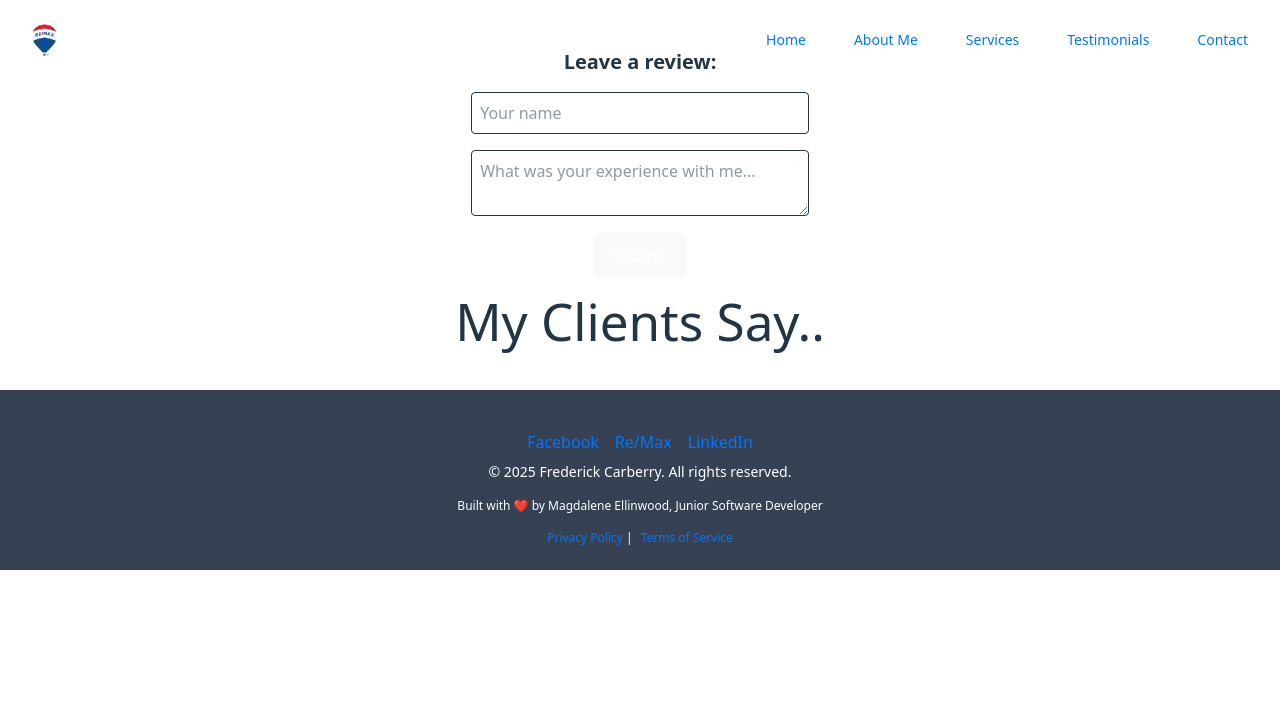
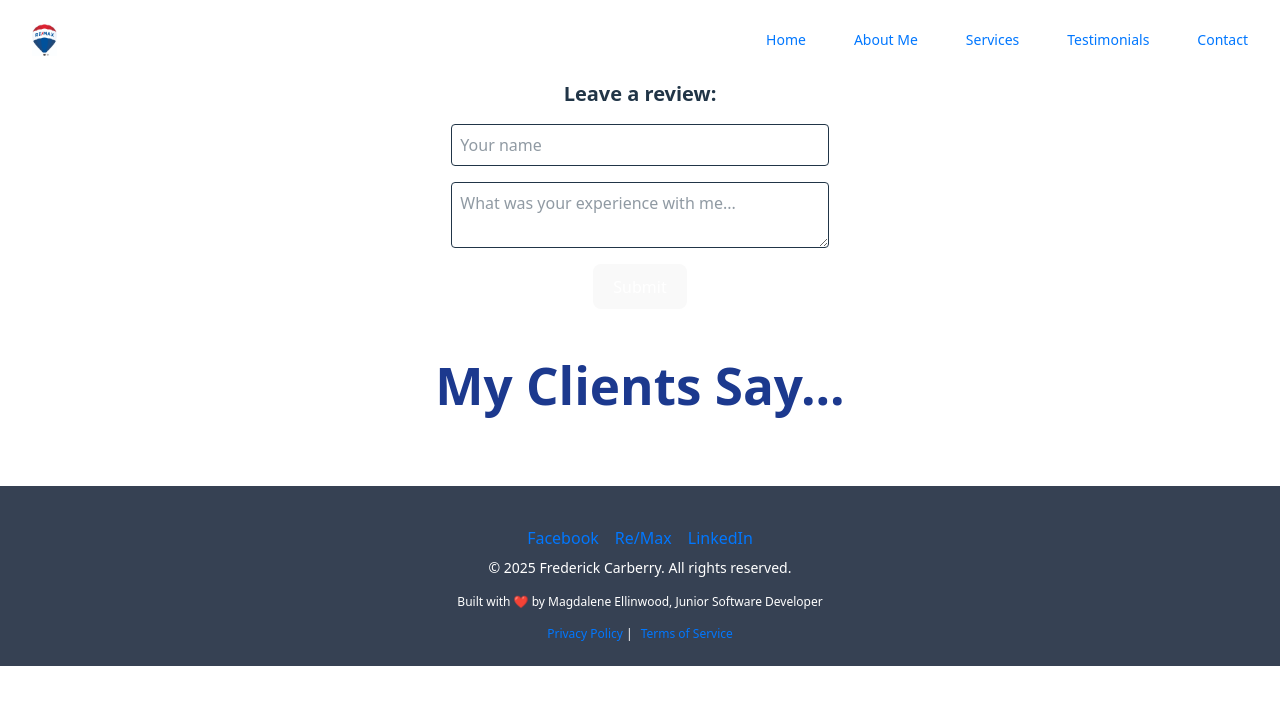
Before and after one commit to mellinwood1023/FCarberry_Site, a React (Vite) app: page /testimonials in a window 1280 px wide. Shown: the top 704 px of the page. Built offline with nearby package versions, Linux system fonts and the light colour scheme; the HTML template or start-up script is replaced by a standard one.

Commit message:
fix sticky footer testimonials

```diff
--- /dev/null
+++ b/src/components/Layout.tsx
@@ -0,0 +1,16 @@
+// src/components/Layout.tsx
+import React from 'react';
+import Nav from './Nav';
+import Footer from './Footer';
+
+const Layout = ({ children }: { children: React.ReactNode }) => {
+  return (
+    <div className="flex flex-col min-h-screen">
+      <Nav />
+      <main className="flex-grow">{children}</main>
+      <Footer />
+    </div>
+  );
+};
+
+export default Layout;
--- a/src/pages/Testimonials.tsx
+++ b/src/pages/Testimonials.tsx
@@ -5,12 +5,15 @@ import Footer from '../components/Footer';
 
 const Testimonials: React.FC = () => {
   return (
-    <div className="about-container">
+    <>
       <Nav />
-      <TestimonialForm />
-      <h1>My Clients Say..</h1>
+      <div className="px-4 py-8 max-w-5xl mx-auto">
+        <TestimonialForm />
+        <h1 className="text-3xl font-bold text-blue-900 mt-8">My Clients Say...</h1>
+        {/* Testimonial content goes here */}
+      </div>
       <Footer />
-    </div>
+    </>
   );
 };
 
```
Also changed, not shown: src/components/Button.tsx (deleted).
